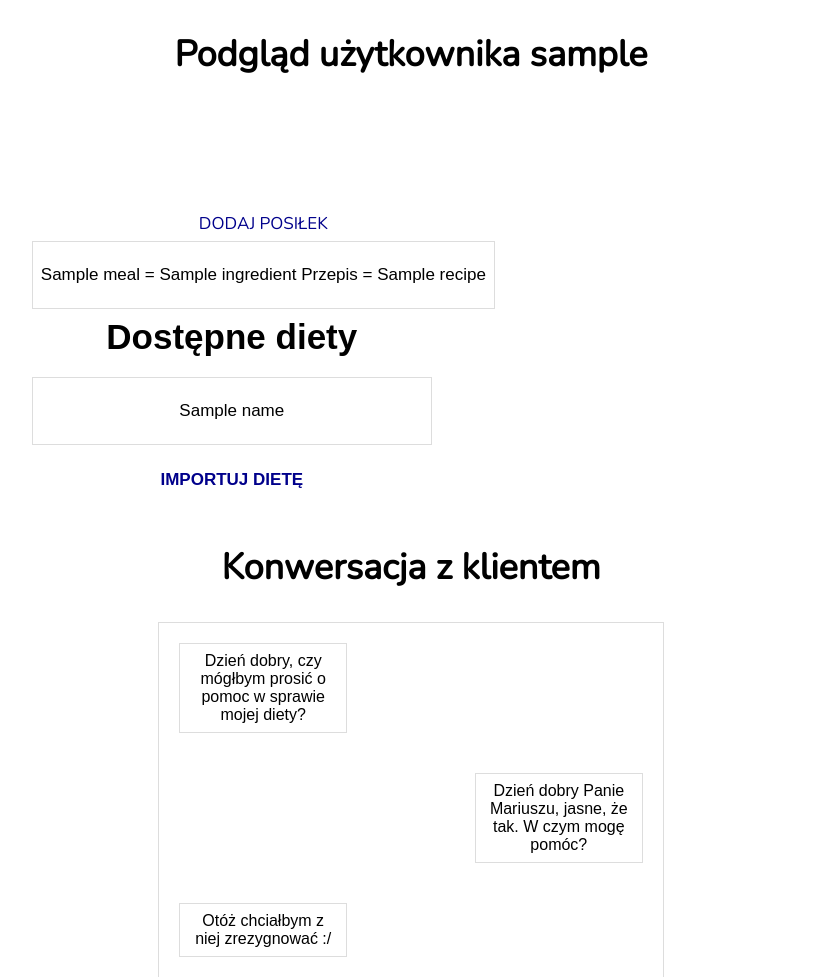
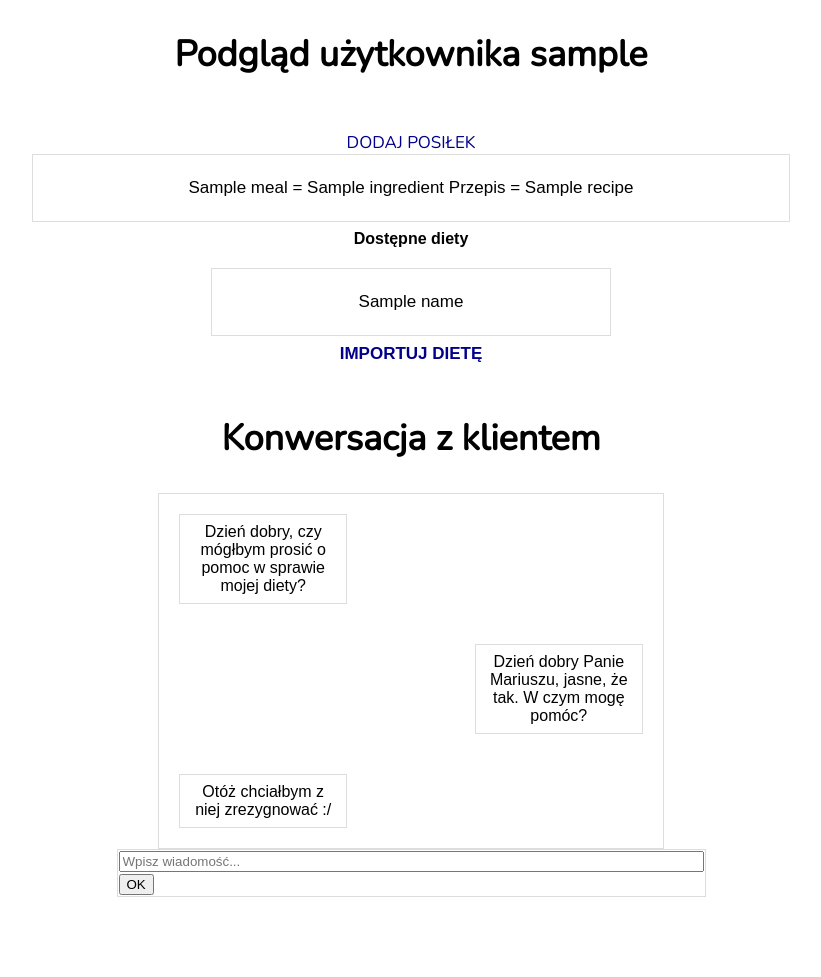
Before and after one commit to Bartek306/dietetican, a Django app: template main/templates/client.html in a window 1280 px wide. Shown: the part 139-1116 px from the top of the page, without its empty margins (229-1050 px from the left). After the commit the page ends 1036 px from the top, so only its background shows below. Run offline with Django 3.2, Linux system fonts and the light colour scheme; the template is opened without the code that fills it: most values are stand-ins (such as "Sample title", 1, 10 or a date in 2020); some libraries are stand-ins or nearby versions.

Commit message:
Tic-Toc V1

```diff
--- a/main/static/css/style.css
+++ b/main/static/css/style.css
@@ -84,8 +84,6 @@
   padding: 8px;
   font-size:17px;
   height: 50px;
-
-
 }
 
 table.table1 th {
@@ -93,6 +91,35 @@
   padding: 8px;
   padding-bottom:20px;
 }
+
+
+table.tableu1 {
+  font-family: arial, sans-serif;
+  border-collapse: collapse;
+  width: 50%;
+  min-width: 400px;
+  margin-left: auto;
+  margin-right: auto;
+}
+
+table.tableu1 td {
+  border: 1px solid #dddddd;
+  text-align: center;
+  padding: 8px;
+  font-size:17px;
+  height: 50px;
+
+
+}
+
+table.tableu1 th {
+  text-align: center;
+  padding: 8px;
+  padding-bottom:20px;
+}
+
+
+
 
 table.table2 {
   font-family: arial, sans-serif;
--- a/main/templates/client.html
+++ b/main/templates/client.html
@@ -20,10 +20,9 @@
 
       <section class="tabele container_podglad">
          <h2>Podgląd użytkownika {{username}}</h2>
-         <br>
-         <ul>
+
+
             {% if my_list %}
-            <li>
                <table class ="table1">
                      {% for meal, ingredient in my_list %}
                      <td>{{ meal.name }} = {{ ingredient }}
@@ -38,12 +37,11 @@
                      </a>
                   </th>
                </table>
-            </li>
+
             {% else %}
-            <p>Użytkownik nie ma przypisanej żadnej diety</p>
+            <p style= "text-align:center;">Użytkownik nie ma przypisanej żadnej diety </p>
             {% endif %}
-            <li>
-               <table class ="table1">
+               <table class ="tableu1">
                   <tr>
                      <th>Dostępne diety</th>
                   </tr>
@@ -58,9 +56,10 @@
                      </a>
                   </th>
                </table>
-            </li>
-         </ul>
+
       </section>
+
+
       <section class="kontakt container">
          <h2>Konwersacja z klientem</h2>
          <table class= "table2">
```
Also changed, not shown: main/templates/home.html (+8 -6 lines), 1 other file.
